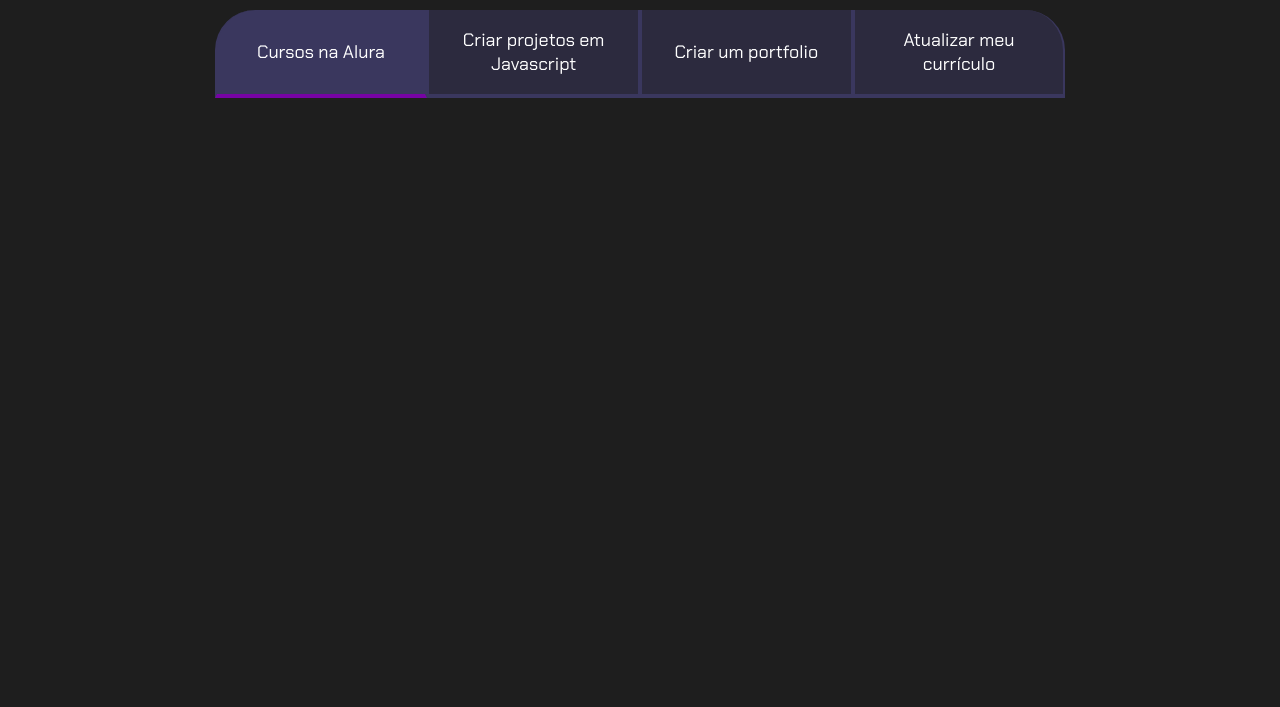
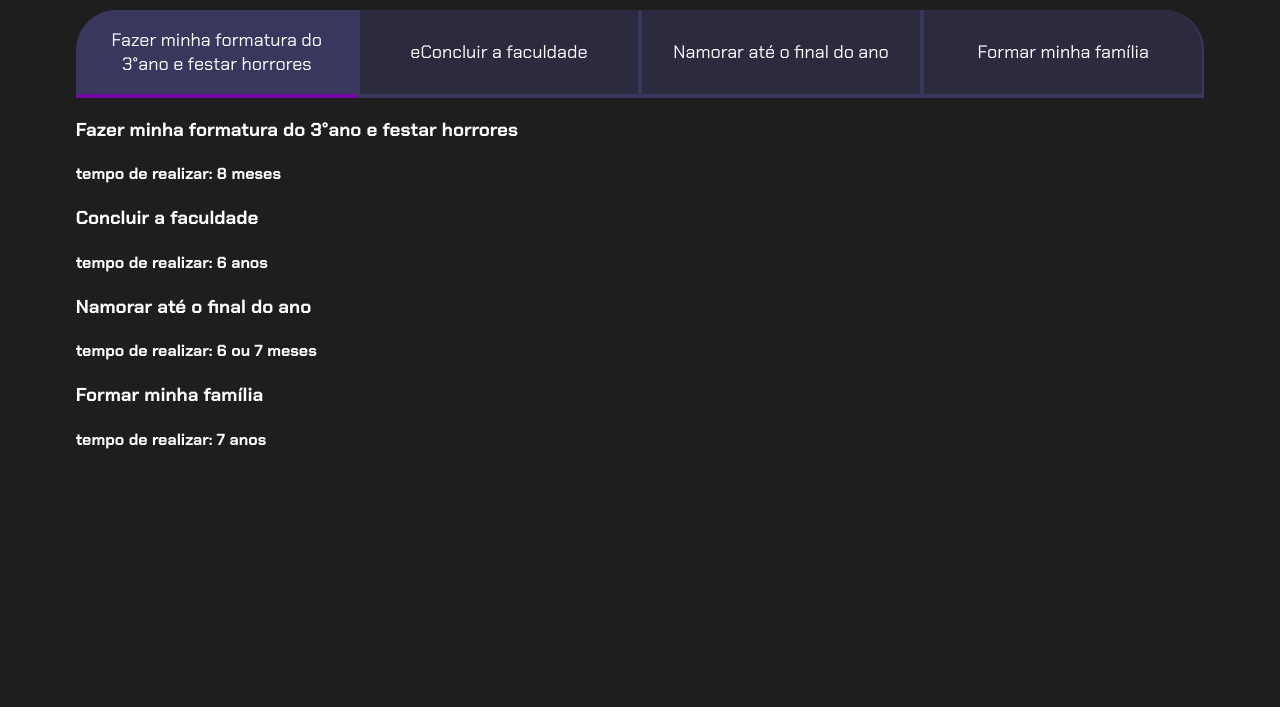
Before and after one commit to rhayssakkj/ProjetoDeVida_rhayyy, a plain HTML site: page js-projeto-de-vida-codigo-base/js-projeto-de-vida-codigo-base/index.html in a window 1280 px wide. Shown: the part 93-800 px from the top of the page. Drawn offline with Linux system fonts and the light colour scheme.

Commit message:
Add files via upload

```diff
--- a/js-projeto-de-vida-codigo-base/js-projeto-de-vida-codigo-base/index.html
+++ b/js-projeto-de-vida-codigo-base/js-projeto-de-vida-codigo-base/index.html
@@ -10,13 +10,37 @@
 
 <body>
     <section class="conteudo-principal">
-        <h2 class="titulo-principal">Meus Objetivos do ano<span>_</span></h2>
+        <h2 class="titulo-principal">Meus Objetivos de vida<span>_</span></h2>
+        <div class="conteudo">
         <div class="botoes">
-            <button class="botao ativo">Cursos na Alura</button>
-            <button class="botao">Criar projetos em Javascript</button>
-            <button class="botao">Criar um portfolio</button>
-            <button class="botao">Atualizar meu currículo</button>
+            <button class="botao ativo">Fazer minha formatura do 3°ano e festar horrores</button>
+            <button class="botao">eConcluir a faculdade</button>
+            <button class="botao">Namorar até o final do ano</button>
+            <button class="botao">Formar minha família</button>
         </div>
+        <div class="abas-textos">
+            <div class="aba-conteudo">
+              <h3 class="aba-conteudo-titulo-principal">Fazer minha formatura do 3°ano e festar horrores</h3>
+              <h4 class="aba-conteudo-titulo-secundario">
+                tempo de realizar: 8 meses </h4>
+            </div>
+            <div class="aba-conteudo">
+                <h3 class="aba-conteudo-titulo-principal">Concluir a faculdade</h3>
+                <h4 class="aba-conteudo-titulo-secundario">
+                  tempo de realizar: 6 anos</h4>
+              </div>
+              <div class="aba-conteudo">
+                <h3 class="aba-conteudo-titulo-principal">Namorar até o final do ano</h3>
+                <h4 class="aba-conteudo-titulo-secundario">
+                  tempo de realizar: 6 ou 7 meses</h4>
+              </div>
+              <div class="aba-conteudo">
+                <h3 class="aba-conteudo-titulo-principal">Formar minha família</h3>
+                <h4 class="aba-conteudo-titulo-secundario">
+                  tempo de realizar: 7 anos</h4>
+              </div>
+        </div>
+    </div>
     </section>
     <script src="main.js"></script>
 </body>
--- a/js-projeto-de-vida-codigo-base/js-projeto-de-vida-codigo-base/style.css
+++ b/js-projeto-de-vida-codigo-base/js-projeto-de-vida-codigo-base/style.css
@@ -64,6 +64,10 @@ body {
     border-bottom: 4px solid var(--verde);
 }
 
+.aba-textos{
+    background-color: var(--texto-fundo);
+}
+
 @media screen and (min-width: 768px) {
     .botoes {
         display: flex;
```
